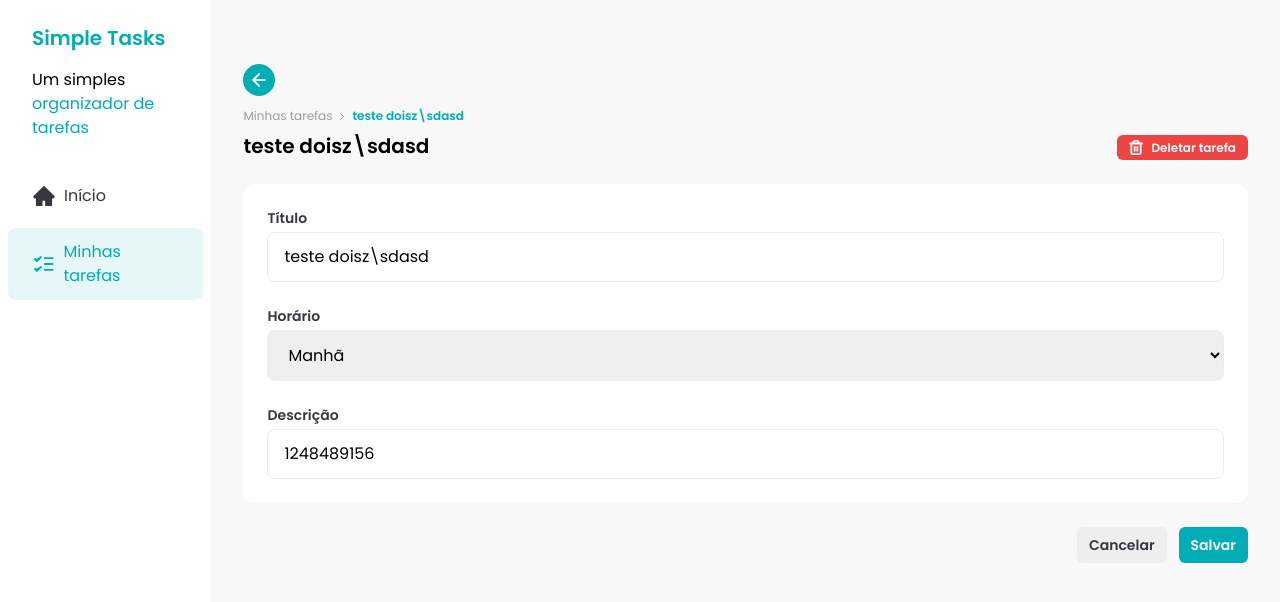
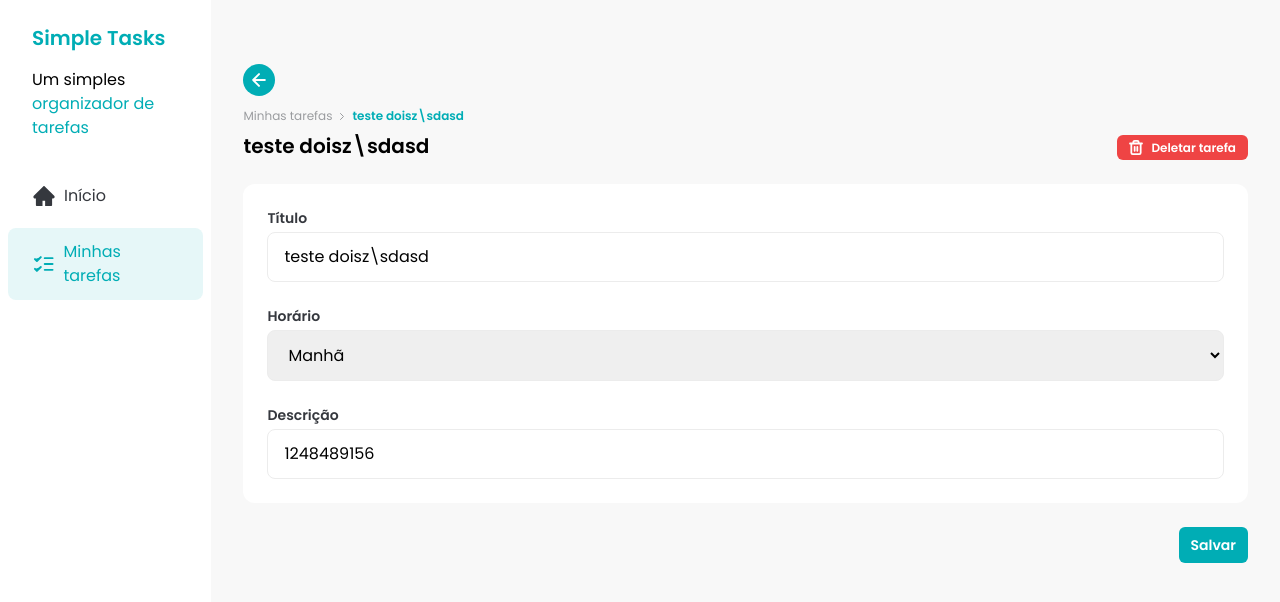
Before and after one commit to cerqMateus/react-tasks, a React (Vite) app: page /task/3165f7a6-4d30-4abd-bd38-dc209ccfaf97 in a window 1280 px wide. Shown: the top 602 px of the page. Built offline with nearby package versions, Linux system fonts and the light colour scheme; data requests are answered from the project's data file.

Commit message:
feat: deleted cancel button on task-details page

```diff
--- a/src/pages/task-details.jsx
+++ b/src/pages/task-details.jsx
@@ -158,9 +158,6 @@ const TaskDetailsPage = () => {
           </div>
         </div>
         <div className="flex w-full justify-end gap-3">
-          <Button size="large" color="secondary">
-            Cancelar
-          </Button>
           <Button
             size="large"
             color="primary"
```
